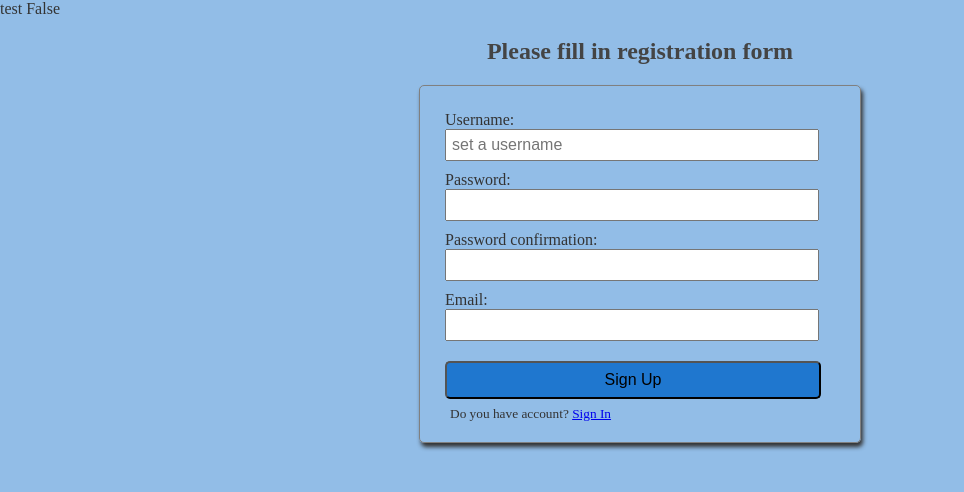
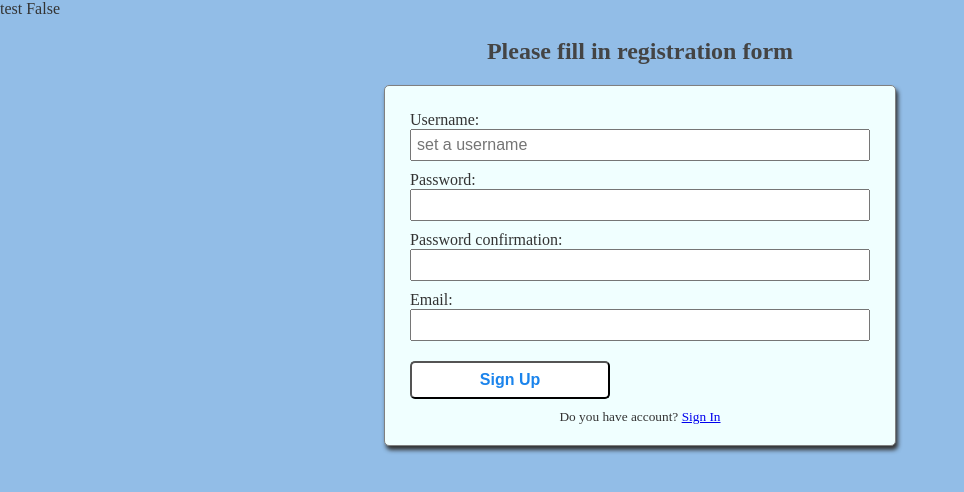
Before and after one commit to gmdmgithub/flask-sandbox, a Flask app: page /register in a window 1280 px wide. Shown: the top 492 px of the page, without its empty margins (0-964 px from the left). Run offline with Flask 2, Linux system fonts and the light colour scheme.

Commit message:
db created

```diff
--- a/app.py
+++ b/app.py
@@ -1,22 +1,51 @@
 from flask import Flask, render_template, url_for, flash, redirect
+from flask_sqlalchemy import SQLAlchemy
 from reg_form import RegistrationForm
 from login_form import LoginForm
 from os.path import join, dirname
 import os
 from dotenv import load_dotenv
+from datetime import datetime
 
+# get configuration
 dotenv_path = join(dirname(__file__), '.env')
 load_dotenv(dotenv_path)
+SECRET_KEY = os.environ.get("SECRET_KEY")
+SQLALCHEMY_DATABASE_URI = os.environ.get("SQLALCHEMY_DATABASE_URI")
 
-SECRET_KEY = os.environ.get("SECRET_KEY")
+#set configuration to the app
+app = Flask(__name__)
+app.config['SECRET_KEY'] = SECRET_KEY
+app.config['SQLALCHEMY_DATABASE_URI'] = SQLALCHEMY_DATABASE_URI
+# lets create db connection
+db = SQLAlchemy(app)
+#db.init_app(app)
 
-app = Flask(__name__)
+# lets create model classes
+class User(db.Model):
+    id = db.Column(db.Integer, primary_key=True)
+    username = db.Column(db.String(20),unique=True, nullable=False)
+    email = db.Column(db.String(120),unique=True, nullable=False)
+    password = db.Column(db.String(60), nullable=False)
+    image_file = db.Column(db.String(20), nullable=False, default="default.jpg")
+    posts = db.relationship('Post',backref='Author',lazy=True)
 
-app.config['SECRET_KEY'] = SECRET_KEY
+    def __repr__(self):
+        return f"User('{self.username}', '{self.email}', '{self.image_file}')"
+
+class Post(db.Model):
+    id = db.Column(db.Integer, primary_key=True)
+    title = db.Column(db.String(20), nullable=False)
+    date = db.Column(db.DateTime, nullable=False,default=datetime.utcnow)
+    content = db.Column(db.Text, nullable=False)
+    user_id = db.Column(db.Integer, db.ForeignKey('user.id'), nullable=False)
+
+    def __repr__(self):
+        return f"Post('{self.id}', '{self.title}', '{self.date}')"
+
 
 #lets add some posted data (simply not from db)
-
-post = [
+posts = [
     {
         'author': 'John Doe',
         'title': 'My best friend',
@@ -63,7 +92,7 @@ login_p = {
 @app.route("/")
 @app.route("/home")
 def home():
-    return render_template('home.html',param=home_p, postList=post) #"<h1>Hi there - here is flask - no restart</h1>"
+    return render_template('home.html',param=home_p, postList=posts) #"<h1>Hi there - here is flask - no restart</h1>"
 
 #anbout page
 @app.route("/about")
@@ -84,8 +113,11 @@ def register():
 def login():
     form = LoginForm()
     if form.validate_on_submit():
-        flash(f'Login to the system {form.username.data}!','success')
-        return redirect(url_for('home'))
+        if form.username.data == 'test@test.com' and form.password.data == '123456':
+            flash(f'Login to the system {form.username.data}!','success')
+            return redirect(url_for('home'))
+        else:
+            flash(f'Incorect username or/and password','unseccessful')
     return render_template('login.html', param=login_p, form=form)
 
 #not foud - bed address
--- a/login_form.py
+++ b/login_form.py
@@ -6,7 +6,7 @@ from wtforms.validators import DataRequired, Length
 
 class LoginForm(FlaskForm):
     username = StringField('User name:',validators=[
-        DataRequired(),Length(min=5, max=12)
+        DataRequired(),Length(min=5, max=20)
     ])
     password = PasswordField('Password:',validators=[
         DataRequired(),Length(min=5,max=12)
--- a/static/style.css
+++ b/static/style.css
@@ -1,13 +1,30 @@
 :root
 {
     --nav-h:50px;
+}
+*
+{
+    box-sizing: border-box;
 }
 body {
     background: #92bde7;
     color: #333333;
     margin: 0;
     padding: 0;
-    box-sizing: border-box;
+
+}
+.alert
+{
+    text-align: center;
+    font-size: 2rem;
+    font-weight: bold;
+}
+.alert-success
+{
+    color: rgb(13, 211, 13);
+}
+.alert-unseccessful{
+    color: rgb(245, 20, 20);
 }
 h1,h2,h3,h4,h5,h6 {
     color: #444444;
@@ -28,7 +45,7 @@ nav ul {
     display: flex;
     margin: 0;
     padding: 0 20px;
-    float: right;
+    justify-content: flex-end;
     flex-wrap: wrap;
 }
 
@@ -37,7 +54,6 @@ nav ul li {
 }
 
 nav ul li a {
-    width: 100px;
     display: block;
     color: #fff;
     text-decoration: none;
@@ -62,25 +78,28 @@ nav ul li a:hover {
     align-items: center;
     align-content: center;
     flex-direction: column;
+    width: 100%;
 }
 
 .box {
     margin: 20px;
     padding: 20px;
     box-shadow: 2px 5px 5px 2px #303030;
+    border: 1px solid #303030;
     border-radius: 10px;
     max-width: 50%;
 }
 
 .form{
     margin: 0 auto;
-    min-width: 400px;
+    min-width: 40%;
     display: flex;
     flex-direction: column;
     padding: 20px;
     box-shadow: 2px 4px 4px;
     border-radius: 5px;
     border: solid 1px gray;
+    background-color: #f0ffff;
 }
 .form-group{
     padding: 5px;
@@ -92,17 +111,19 @@ nav ul li a:hover {
     font-size: 1rem;
 }
 .form-group input{
-    width: 90%;
+    width: 100%;
     padding: 5px 5px;
 
 }
 .form-group input[type='submit']{
-    width: 94%;
+    width: 200px;
     padding: 8px;
+    font-weight: bold;
     margin-top: 10px;
+    color: #1b84ec;
     cursor: pointer;
     border-radius: 5px;
-    background-color: #1f77cf;
+    background-color: #fff;
 }
 
 .form-group span
@@ -115,14 +136,15 @@ nav ul li a:hover {
 
 .form-control-label,
 .register-link{
-    display: block;
+    display: flex;
 }
 .checkbox label,
 .checkbox input[type='checkbox']{
     display: inline-block;
-    width: 50%;
+    width: 45%;
 }
 .text-muted{
- text-decoration: none;
- padding-left: 10px;
+    padding-top: 5px;
+    text-decoration: none;
+    margin: 0 auto;
 }
--- a/templates/template.html
+++ b/templates/template.html
@@ -8,6 +8,7 @@
     <link rel="stylesheet" href="{{ url_for('static',filename='style.css') }}">
     {% if param.title %}
     <title> {{ param.title }}</title>
+    <link rel="shortcut icon" href="{{ url_for('static',filename='favicon.png') }}" type="image/x-icon">
     {% else %}
     <title>First flask page</title>
     {% endif %}
```
Also changed, not shown: templates/navigation.html (+4 -4 lines), README.md, static/favicon.png (added), 1 other file. Lines whose indentation alone changed are shown as unchanged.
